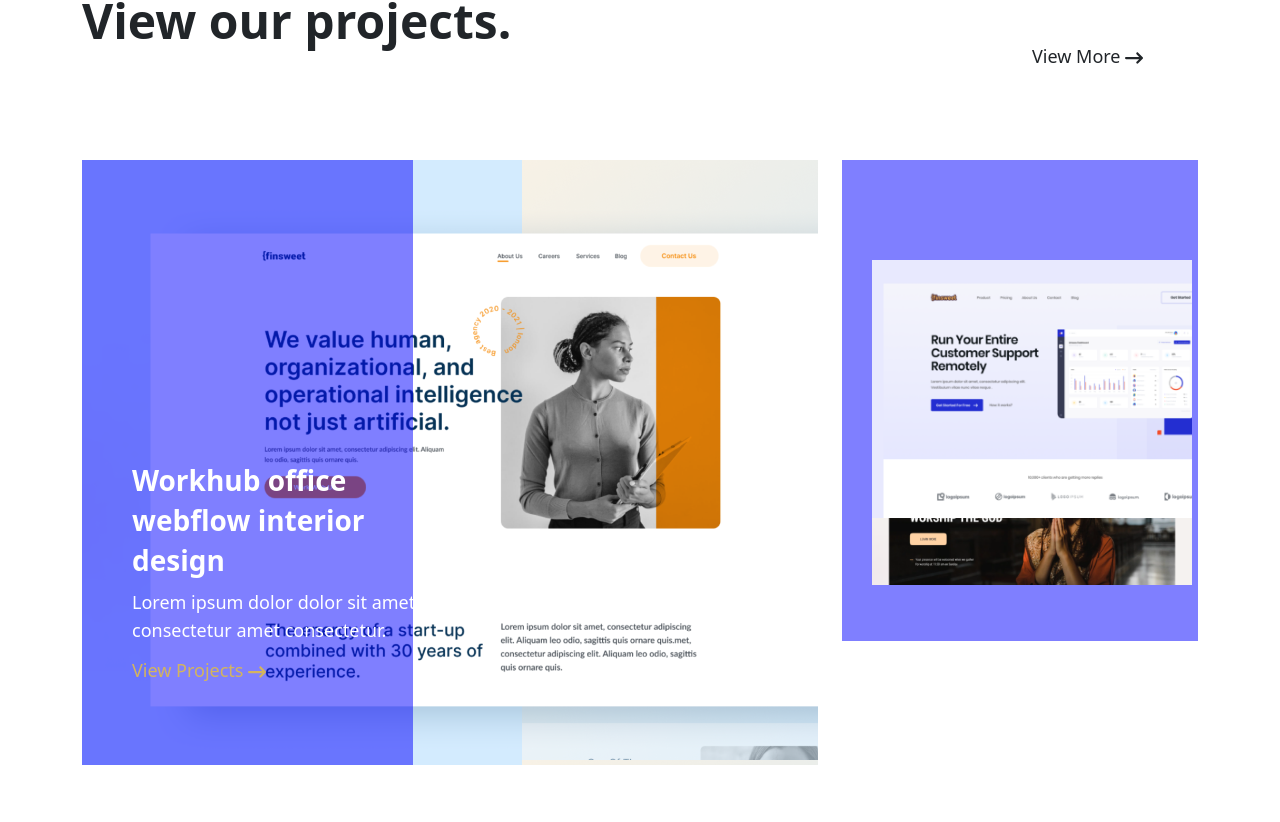
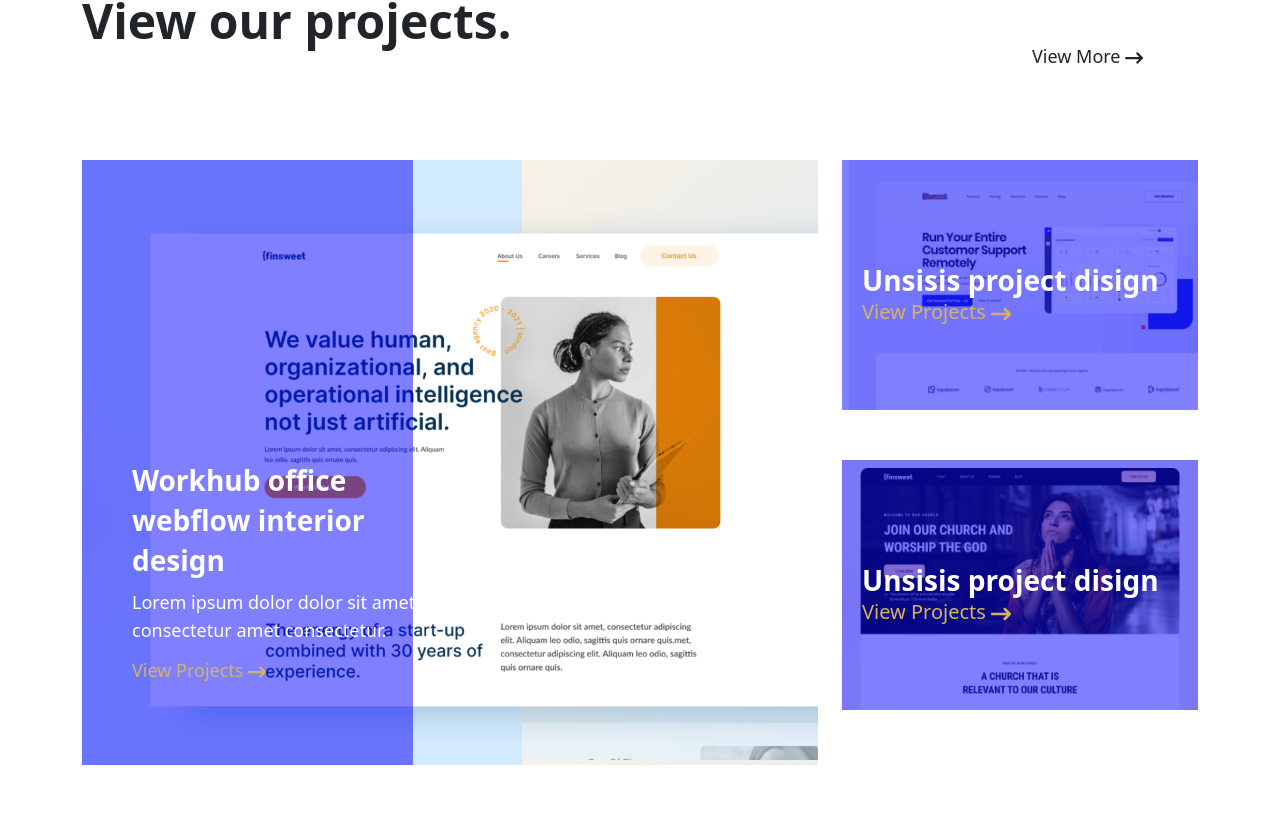
Before and after one commit to ablusur/r-building, a React (Vite) app: page / in a window 1280 px wide. Shown: the part 1658-2480 px from the top of the page. Built offline with nearby package versions, Linux system fonts and the light colour scheme.

Commit message:
blog hover add

```diff
--- a/src/components/blog/blog.css
+++ b/src/components/blog/blog.css
@@ -1,3 +1,6 @@
+#blog {
+  padding: 150px 0;
+}
 img {
   width: 100%;
   height: auto;
--- a/src/components/projects/Projects.jsx
+++ b/src/components/projects/Projects.jsx
@@ -37,13 +37,13 @@ const Projects = () => {
                 <div className="project_right_top">
                     <div className="project_content">
                         <h3>Unsisis project disign</h3>
-                        <p>View Projects <FaArrowRightLong/></p>
+                        <h6>View Projects <FaArrowRightLong/></h6>
                     </div>
                 </div>
                 <div className="project_right_bottom">
                     <div className="project_content">
                         <h3>Unsisis project disign</h3>
-                        <p>View Projects <FaArrowRightLong/></p>
+                        <h6>View Projects <FaArrowRightLong/></h6>
                     </div>
                 </div>
             </div>
--- a/src/components/projects/projects.css
+++ b/src/components/projects/projects.css
@@ -1,3 +1,7 @@
+* {
+  margin: 0;
+  padding: 0;
+}
 #project {
   padding: 128px 0;
 }
@@ -59,80 +63,114 @@
 
 .project_left:hover::after {
   width: 100%;
-  transition: 0.5s;
+  transition: 1s;
 }
 .project_right {
-  padding: 100px 6px 40px 30px;
   width: 100%;
+}
+
+.project_right_top {
+  background: url(../../assets/project_right_top.png) no-repeat center/cover;
+  margin-bottom: 50px;
+  height: 250px;
   position: relative;
-  z-index: 1;
-  color: #fff;
 }
-.project_right h3 {
-  font-size: 28px;
-  font-weight: 600;
-  line-height: 40px;
-  text-align: left;
-}
-.project_right p {
-  font-size: 18px;
-  font-weight: 400;
-  line-height: 28px;
-  text-align: left;
-}
-.project_right h6 {
-  font-size: 18px;
-  font-weight: 400;
-  line-height: 20px;
-  text-align: left;
-  color: rgb(211, 180, 95);
-  cursor: pointer;
-}
-.project_right::after {
+
+.project_right_top::after {
   position: absolute;
   content: "";
   top: 0%;
   right: 0%;
   background: blue;
-  z-index: -1;
+  /* z-index: -1; */
   width: 100%;
   height: 100%;
   opacity: 0.5;
   transition: 0.5s;
+}
+.project_content {
+  width: 100%;
+  height: 100%;
+  position: relative;
+  /* z-index: 100; */
+}
+.project_content h3 {
+  position: absolute;
+  top: 40%;
+  left: 20px;
+  font-size: 28px;
+  font-weight: 600;
+  line-height: 40px;
+  text-align: left;
   color: #fff;
+  z-index: 1010;
+}
+.project_content h6 {
+  position: absolute;
+  top: 55%;
+  left: 20px;
+  font-size: 20px;
+  font-weight: 400;
+  line-height: 30px;
+  text-align: left;
+  color: rgb(211, 180, 95);
+  z-index: 1010;
+}
+.project_right_top:hover::after {
+  width: 100%;
+  transition: 0.5s;
+  top: 0;
+  right: 100%;
+}
+.project_right_bottom {
+  background: url(../../assets/project_right.png) no-repeat center/cover;
+  height: 250px;
+  position: relative;
 }
 
-.project_right .project_right_top {
-  background: url(../../assets/project_right_top.png) no-repeat center/cover;
+.project_right_bottom::after {
+  position: absolute;
+  content: "";
   top: 0%;
-  right: 10%;
-}
-.project_right_top .project_content {
-  padding: 130px 0 45px 0;
-  max-width: 413px;
-  margin: 0 auto;
-  position: relative;
-}
-.project_right .project_content {
-  opacity: 0;
+  right: 0%;
+  background: blue;
+  /* z-index: -1; */
+  width: 100%;
+  height: 100%;
+  opacity: 0.5;
   transition: 0.5s;
 }
-.project_right .project_content h3 {
-  font-size: 24px;
+.project_content {
+  width: 100%;
+  height: 100%;
+  position: relative;
+  /* z-index: 100; */
+}
+.project_content h3 {
+  position: absolute;
+  top: 40%;
+  left: 20px;
+  font-size: 28px;
   font-weight: 600;
-  line-height: 28px;
-  text-align: right;
-  padding-top: 10px;
+  line-height: 40px;
+  text-align: left;
   color: #fff;
+  z-index: 1010;
 }
-.project_right .project_content p {
-  font-size: 18px;
+.project_content h6 {
+  position: absolute;
+  top: 55%;
+  left: 20px;
+  font-size: 20px;
   font-weight: 400;
-  line-height: 20px;
+  line-height: 30px;
   text-align: left;
   color: rgb(211, 180, 95);
-  cursor: pointer;
+  z-index: 1010;
 }
-.project_right .project_right_bottom {
-  background: url(../../assets/project_right.png) no-repeat center/cover;
+.project_right_bottom:hover::after {
+  width: 100%;
+  transition: 0.5s;
+  top: 0%;
+  right: 100%;
 }
```
